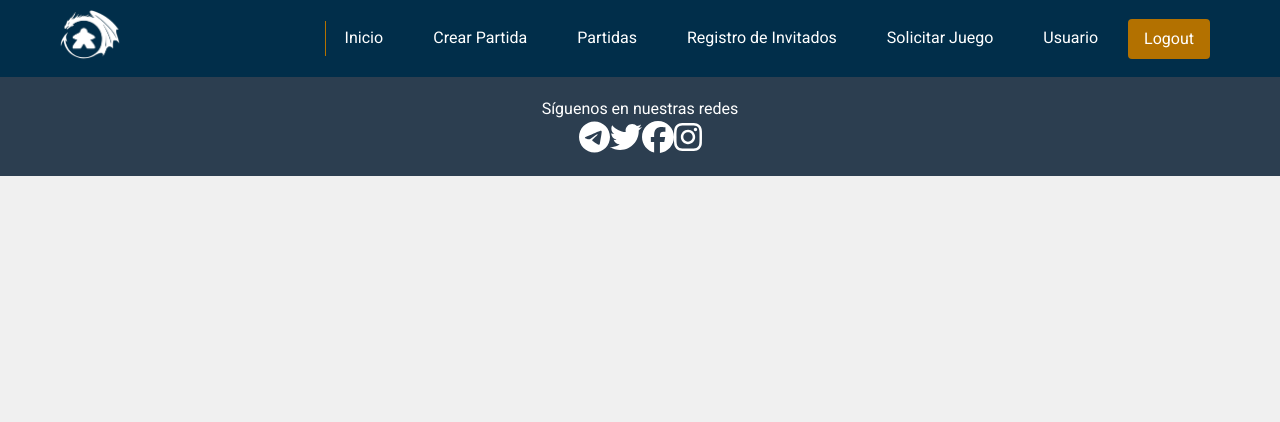
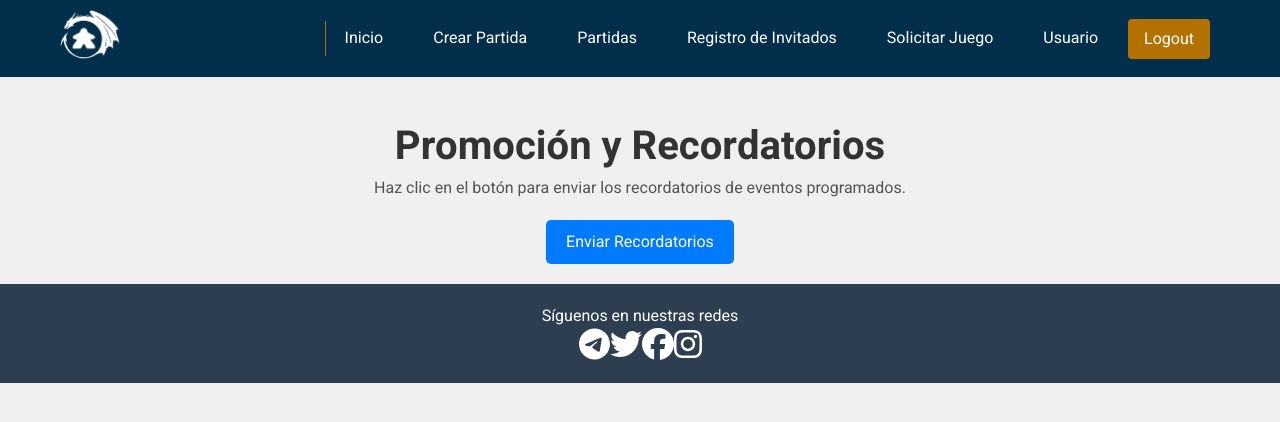
Before and after one commit to LuciaRol/web_aso, a React (Create React App) app: page /promocionyrecordatorios in a window 1280 px wide. Shown: the top 422 px of the page. Built offline with nearby package versions, Linux system fonts and the light colour scheme; no server answers; the database is empty; sample sign-in values are in the browser's storage.

Commit message:
recordatorios

```diff
--- a/src/App.js
+++ b/src/App.js
@@ -18,15 +18,12 @@ import AdminUsuarios from './pages/AdminUsuarios';
 import WhoWeAre from './pages/WhoWeAre';
 import Estadisticas from './pages/Estadisticas';
 import CrearEventos from './pages/CrearEventos';
-import EventosScheduler from './components/EventosScheduler'; // Importa el componente
-
+import PromocionYRecordatorios from './pages/PromoRecordatorios';
 
 const App = () => {
   return (
     <Router>
       <Header />
-      <EventosScheduler /> {/* Agrega el componente aquí */}
-
       <Routes>
         <Route path="/" element={<Home />} />
         <Route path="/calendariopartidas" element={<GameList />} />
@@ -40,7 +37,8 @@ const App = () => {
         <Route path="/ListaUsuarios" element={<ProtectedRoute element={<ListaUsuarios />} />} />
         <Route path="/RegistroInvitados" element={<ProtectedRoute element={<RegistroInvitados />} />} />
         <Route path="/creareventos" element={<ProtectedRoute element={<CrearEventos />} />} />
-        <Route path="/estadisticas" element={<Estadisticas />} />
+        <Route path="/promocionyrecordatorios" element={<ProtectedRoute element={<PromocionYRecordatorios />} />} />
+        <Route path="/estadisticas" element={<ProtectedRoute element={<Estadisticas />} />} />
         <Route path="/Ludoteca" element={<Ludoteca />} />
         <Route path="/login" element={<Home />} />
       </Routes>
--- a/src/components/EventosScheduler.js
+++ /dev/null
@@ -1,69 +0,0 @@
-import React, { useEffect, useState } from 'react';
-import { collection, getDocs } from 'firebase/firestore';
-import { firestore } from '../firebase';
-import { sendTelegramMessage } from './TelegramMessenger'; // Ajusta la ruta si es necesario
-
-const EventosScheduler = () => {
-  const [events, setEvents] = useState([]);
-
-  // Función para obtener los eventos de Firestore
-  const fetchEvents = async () => {
-    try {
-      const querySnapshot = await getDocs(collection(firestore, 'eventos'));
-      const today = new Date(); // Fecha actual
-      today.setHours(0, 0, 0, 0); // Asegúrate de ignorar la hora para comparaciones
-
-      const eventsData = querySnapshot.docs
-        .map((doc) => doc.data())
-        .filter((event) => {
-          const eventDate = new Date(event.fecha); // Convierte la fecha del evento
-          return eventDate >= today; // Incluye solo eventos de hoy o posteriores
-        });
-
-      setEvents(eventsData);
-      return eventsData; // Retorna los eventos para que se usen inmediatamente
-    } catch (error) {
-      console.error('Error al obtener los eventos:', error);
-      return [];
-    }
-  };
-
-  // Función para enviar mensajes a Telegram
-  const sendEventMessages = async (eventsToSend) => {
-    const thread_id = 180; // ID del tema de Telegram
-    for (const event of eventsToSend) {
-      const message = `¡Recordad que tenemos este evento programado!
-Título: ${event.titulo}
-Fecha: ${event.fecha}
-Hora: ${event.hora}
-Descripción: ${event.descripcion}`;
-
-      try {
-        await sendTelegramMessage(message, event.imagen, thread_id);
-        console.log(`Mensaje enviado para el evento: ${event.titulo}`);
-      } catch (error) {
-        console.error(`Error al enviar el mensaje para el evento: ${event.titulo}`, error);
-      }
-    }
-  };
-
-  // Configurar el intervalo para enviar mensajes y refrescar eventos
-  useEffect(() => {
-    const executeScheduler = async () => {
-      const latestEvents = await fetchEvents(); // Obtener eventos más recientes
-      await sendEventMessages(latestEvents); // Enviar mensajes con los eventos más recientes
-    };
-
-    executeScheduler(); // Ejecutar inmediatamente al montar el componente
-
-    const interval = setInterval(() => {
-      executeScheduler(); // Ejecutar periódicamente
-    }, 86400000); // ms Un día
-
-    return () => clearInterval(interval); // Limpiar intervalo al desmontar el componente
-  }, []); // Ejecutar solo una vez al montar
-
-  return null; // Este componente no necesita renderizar nada
-};
-
-export default EventosScheduler;
--- a/src/components/Header.js
+++ b/src/components/Header.js
@@ -121,6 +121,18 @@ const Header = () => {
                     {isLoggedIn && userRole === 'admin' && (
                         <li>
                             <Link
+                                to="/promocionyrecordatorios"
+                                className={window.location.pathname === '/promocionyrecordatorios' ? 'active' : ''}
+                            >
+                                Recordatorios
+                            </Link>
+
+                        </li>
+
+                    )}
+                    {isLoggedIn && userRole === 'admin' && (
+                        <li>
+                            <Link
                                 to="/estadisticas"
                                 className={window.location.pathname === '/estadisticas' ? 'active' : ''}
                             >
--- /dev/null
+++ b/src/pages/PromoRecordatorios.js
@@ -0,0 +1,77 @@
+import React from 'react';
+import { collection, getDocs } from 'firebase/firestore';
+import { firestore } from '../firebase';
+import { sendTelegramMessage } from '../components/TelegramMessenger'; // Ajusta la ruta
+import { ToastContainer, toast } from 'react-toastify';
+import 'react-toastify/dist/ReactToastify.css'; // Importar estilos de react-toastify
+
+const PromocionYRecordatorios = () => {
+  // Función para obtener los eventos y enviarlos manualmente
+  const handleManualExecution = async () => {
+    try {
+      const querySnapshot = await getDocs(collection(firestore, 'eventos'));
+      const today = new Date(); // Fecha actual
+      today.setHours(0, 0, 0, 0); // Ignorar la hora para comparaciones
+
+      const eventsData = querySnapshot.docs
+        .map((doc) => doc.data())
+        .filter((event) => {
+          const eventDate = new Date(event.fecha); // Convierte la fecha del evento
+          return eventDate >= today; // Incluye solo eventos de hoy o posteriores
+        });
+
+      const thread_id = 180; // ID del tema de Telegram
+      for (const event of eventsData) {
+        const message = `¡Recordad que tenemos este evento programado!
+Título: ${event.titulo}
+Fecha: ${event.fecha}
+Hora: ${event.hora}
+Descripción: ${event.descripcion}`;
+
+        await sendTelegramMessage(message, event.imagen, thread_id);
+        console.log(`Mensaje enviado para el evento: ${event.titulo}`);
+      }
+
+      toast.success('¡Eventos ejecutados y mensajes enviados con éxito!', {
+        position: 'top-right',
+        autoClose: 5000,
+      });
+    } catch (error) {
+      console.error('Error al ejecutar los eventos manualmente:', error);
+      toast.error('Hubo un error al enviar los recordatorios. Revisa la consola.', {
+        position: 'top-right',
+        autoClose: 5000,
+      });
+    }
+  };
+
+  return (
+    <div style={{ padding: '20px', fontFamily: 'Arial, sans-serif' }}>
+      <h1 style={{ textAlign: 'center', color: '#333' }}>Promoción y Recordatorios</h1>
+      <p style={{ textAlign: 'center', color: '#555' }}>
+        Haz clic en el botón para enviar los recordatorios de eventos programados.
+      </p>
+      {/* Botón para ejecutar los eventos manualmente */}
+      <div style={{ textAlign: 'center', marginTop: '20px' }}>
+        <button
+          onClick={handleManualExecution}
+          style={{
+            padding: '10px 20px',
+            backgroundColor: '#007BFF',
+            color: '#FFF',
+            border: 'none',
+            borderRadius: '5px',
+            fontSize: '16px',
+            cursor: 'pointer',
+          }}
+        >
+          Enviar Recordatorios
+        </button>
+      </div>
+      {/* Contenedor de Toast */}
+      <ToastContainer />
+    </div>
+  );
+};
+
+export default PromocionYRecordatorios;
```
